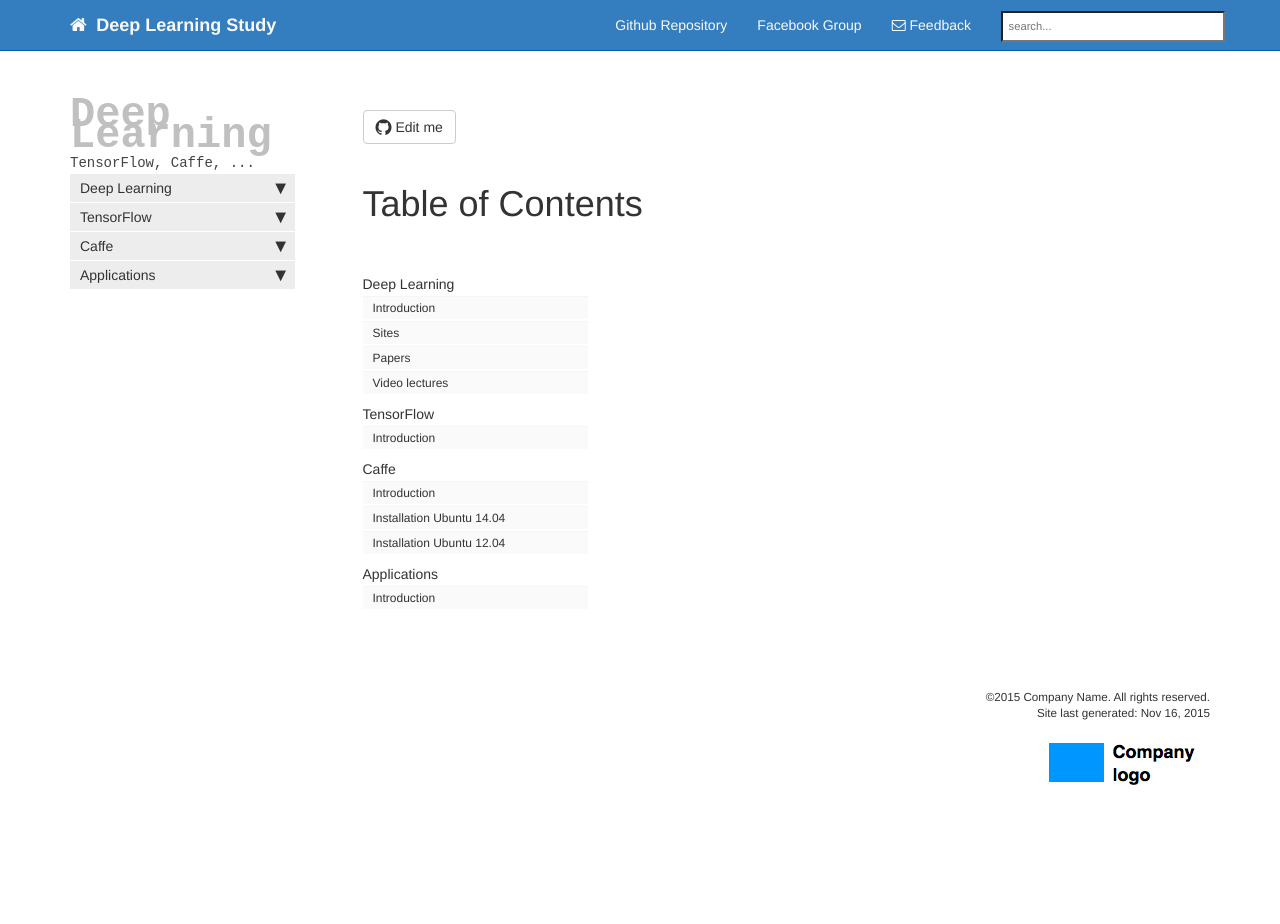
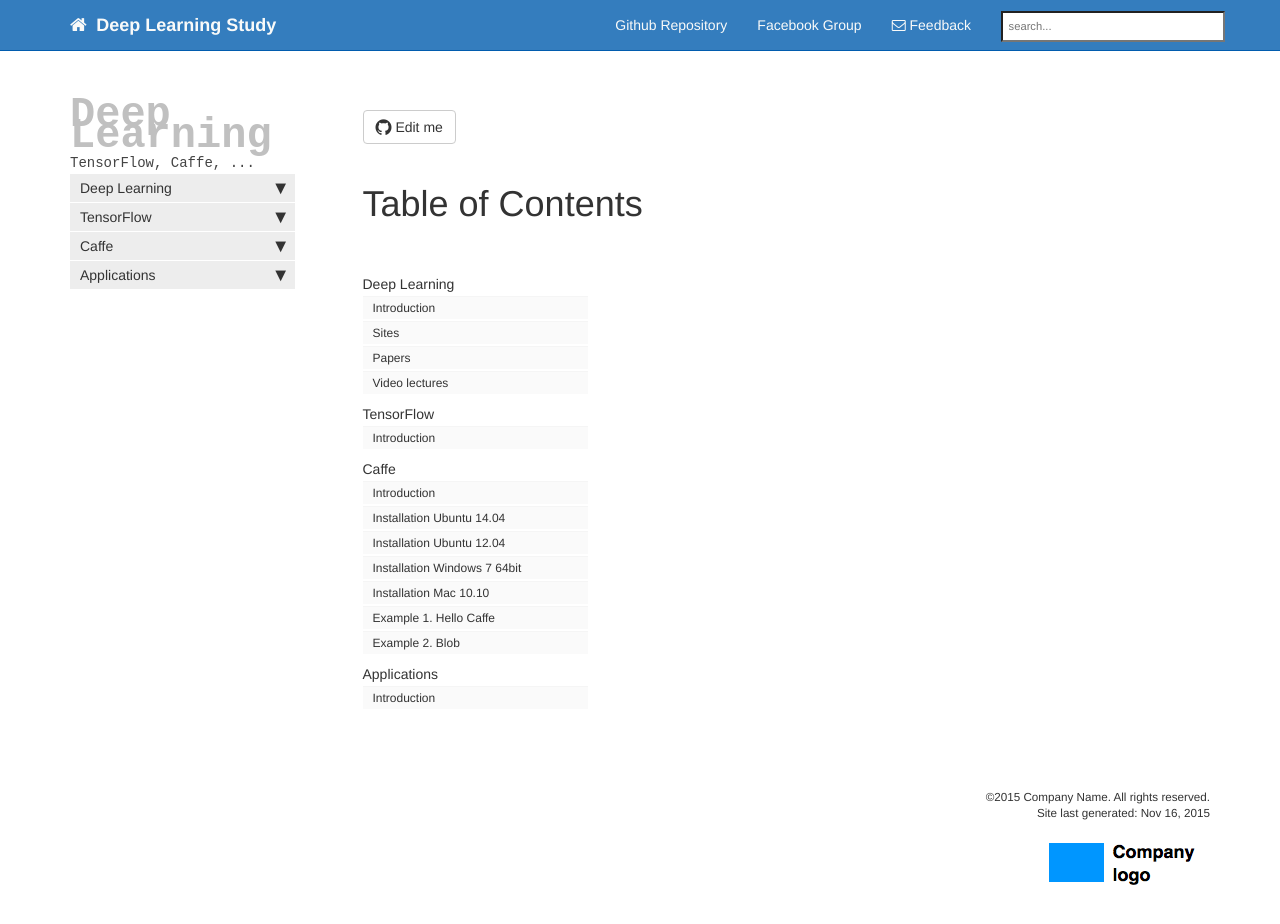
Before and after one commit to youngkyoonjang/material, a Jekyll site: the page built from tocpage.html, in a window 1280 px wide and 961 px high. Shown: the top 924 px of the window. Built offline with Jekyll 4.4.1, drawn with Linux system fonts in a browser that asks for light colours; nearby versions of some CDN libraries; library files that are not in the unit come from our copies; Markdown is read by kramdown in place of the engine named in the settings; comment, search, counter and statistics services are not loaded.

Commit message:
Update sidebar_doc.yml

```diff
--- a/_data/sidebar_doc.yml
+++ b/_data/sidebar_doc.yml
@@ -99,6 +99,30 @@ entries:
           platform: all
           product: all
           version: all
+        - title: Installation Windows 7 64bit
+          url: /doc_caffe_install_windows.html
+          audience: writers, designers
+          platform: all
+          product: all
+          version: all
+        - title: Installation Mac 10.10
+          url: /doc_caffe_install_mac.html
+          audience: writers, designers
+          platform: all
+          product: all
+          version: all
+        - title: Example 1. Hello Caffe
+          url: /doc_caffe_example_1hellocaffe.html
+          audience: writers, designers
+          platform: all
+          product: all
+          version: all
+        - title: Example 2. Blob
+          url: /doc_caffe_example_2blob.html
+          audience: writers, designers
+          platform: all
+          product: all
+          version: all
     - title: Applications
       audience: writers, designers
       platform: all
```
